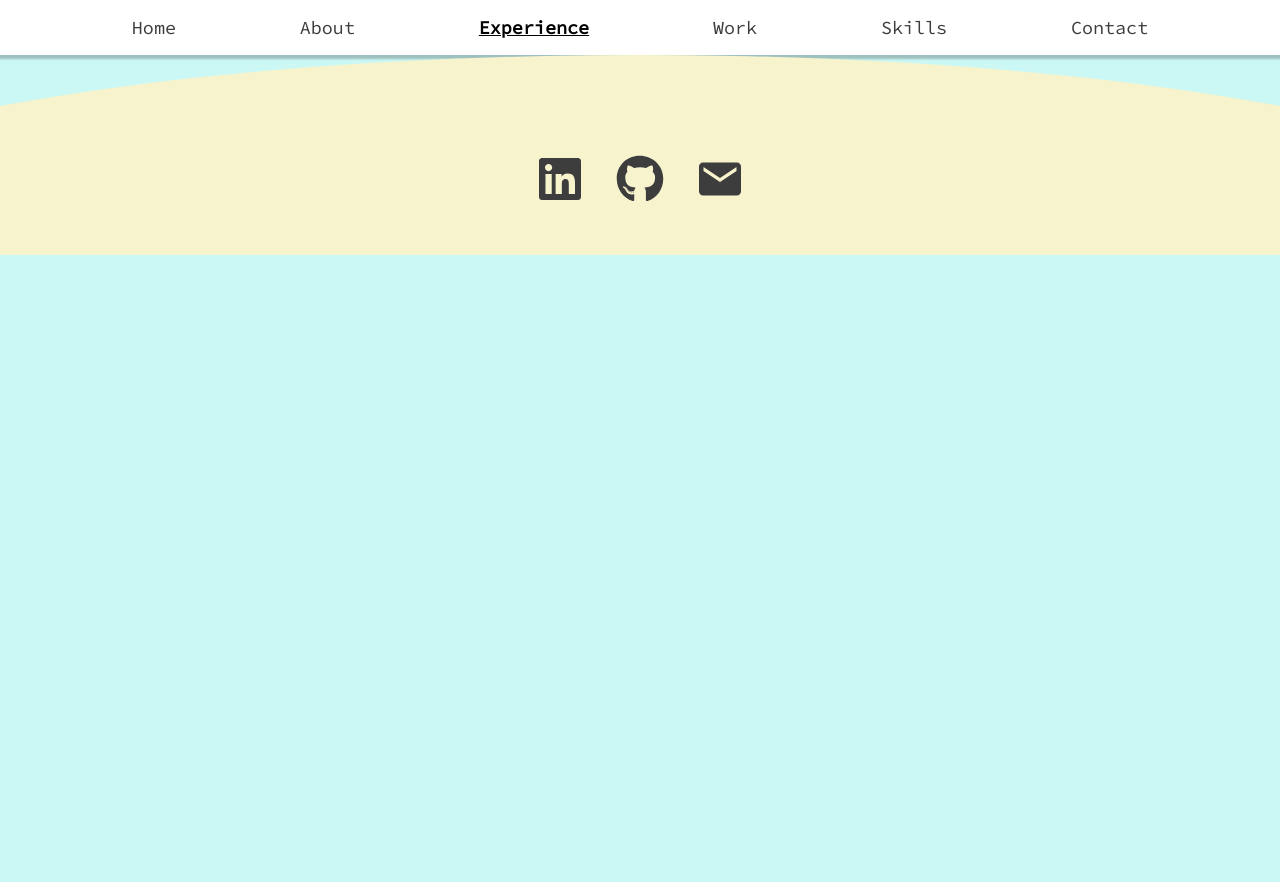
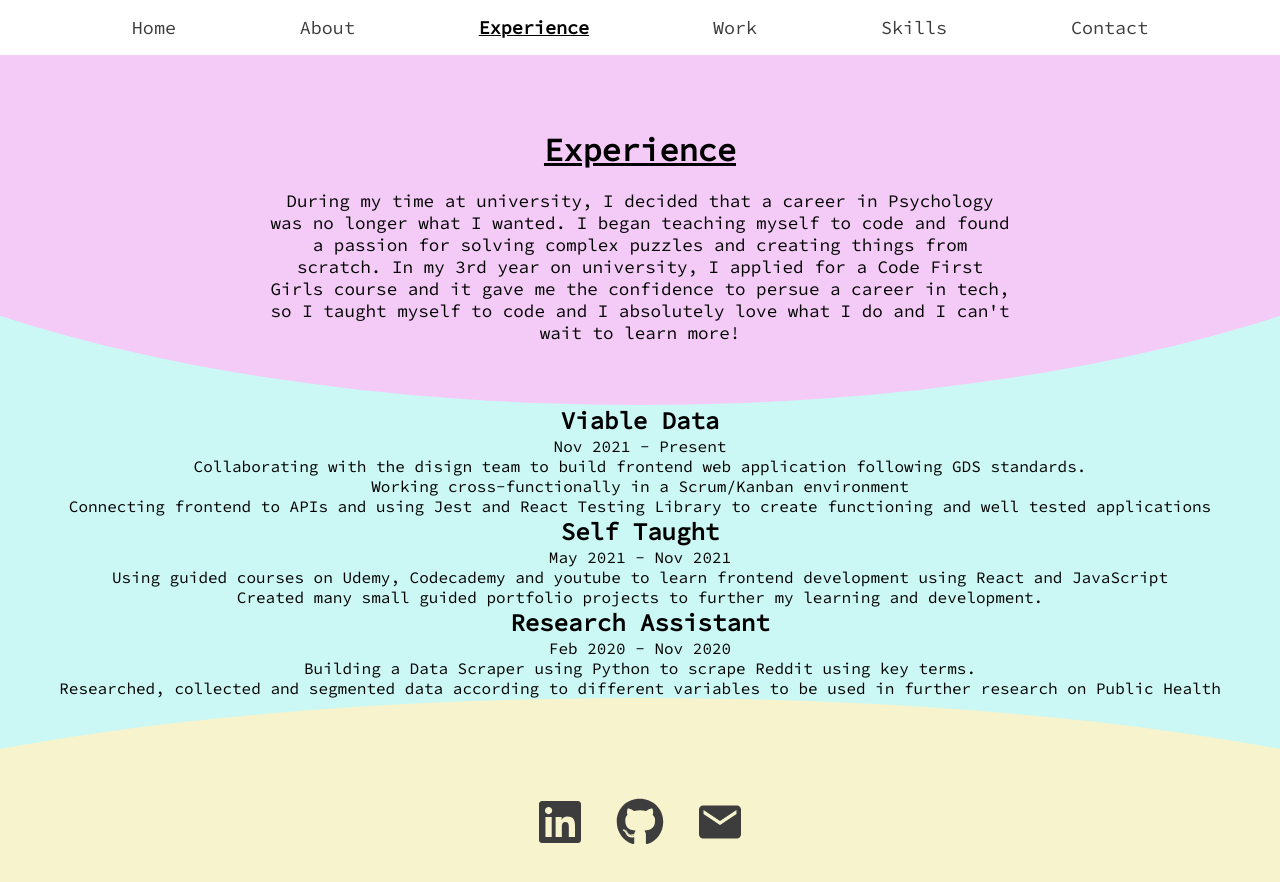
Before and after one commit to Adele-B/Adele-B.github.io, a React app: page /experience in a window 1280 px wide. Shown: the top 882 px of the page. Before the commit the page ends 800 px from the top, so only its background shows below. Built offline with nearby package versions, Linux system fonts and the light colour scheme.

Commit message:
Add Experience section

```diff
--- a/src/App.jsx
+++ b/src/App.jsx
@@ -1,8 +1,10 @@
 import React from 'react';
 import { Routes, Route } from 'react-router-dom';
+
 import Footer from './components/Footer';
 import Nav from './components/Navigation';
 import About from './pages/About';
+import Experience from './pages/Experience';
 import Home from './pages/Home';
 
 function App() {
@@ -12,6 +14,7 @@ function App() {
       <Routes>
         <Route path="/" element={<Home />} />
         <Route path="/about" element={<About />} />
+        <Route path="/experience" element={<Experience />} />
       </Routes>
       <Footer />
     </>
--- /dev/null
+++ b/src/pages/Experience.jsx
@@ -0,0 +1,58 @@
+import React from "react";
+
+function Experience() {
+  return (
+    <main>
+      <section className="section">
+        <div className="container">
+          <h1 className="title">Experience</h1>
+          <p className="text">
+            During my time at university, I decided that a career in Psychology was no longer what I wanted.
+            I began teaching myself to code and found a passion for solving complex puzzles and creating things from scratch.
+            In my 3rd year on university, I applied for a Code First Girls course and it gave me the confidence to persue a career in tech, so
+            I taught myself to code and I absolutely love what I do and I can't wait to learn more!
+          </p>
+        </div>
+        <div className="experience__text__container">
+          <div className="experience__box">
+            <h2 className="experience__heading">Viable Data</h2>
+            <p className="text--italic">Nov 2021 - Present</p>
+            <p className="experience__text">
+              Collaborating with the disign team to build frontend web application following GDS standards.
+            </p>
+            <p className="experience__text">
+              Working cross-functionally in a Scrum/Kanban environment
+            </p>
+            <p className="experience__text">
+              Connecting frontend to APIs and using Jest and React Testing Library to create functioning and well tested applications
+            </p>
+          </div>
+
+          <div className="experience__box">
+            <h2 className="experience__heading">Self Taught</h2>
+            <p className="text--italic">May 2021 - Nov 2021</p>
+            <p className="experience__text">
+              Using guided courses on Udemy, Codecademy and youtube to learn frontend development using React and JavaScript
+            </p>
+            <p className="experience__text">
+              Created many small guided portfolio projects to further my learning and development.
+            </p>
+          </div>
+
+          <div className="experience__box">
+            <h2 className="experience__heading">Research Assistant</h2>
+            <p className="text--italic">Feb 2020 - Nov 2020</p>
+            <p className="experience__text">
+              Building a Data Scraper using Python to scrape Reddit using key terms.
+            </p>
+            <p className="experience__text">
+              Researched, collected and segmented data according to different variables to be used in further research on Public Health
+            </p>
+          </div>
+        </div>
+      </section>
+    </main>
+  )
+}
+
+export default Experience;
```
